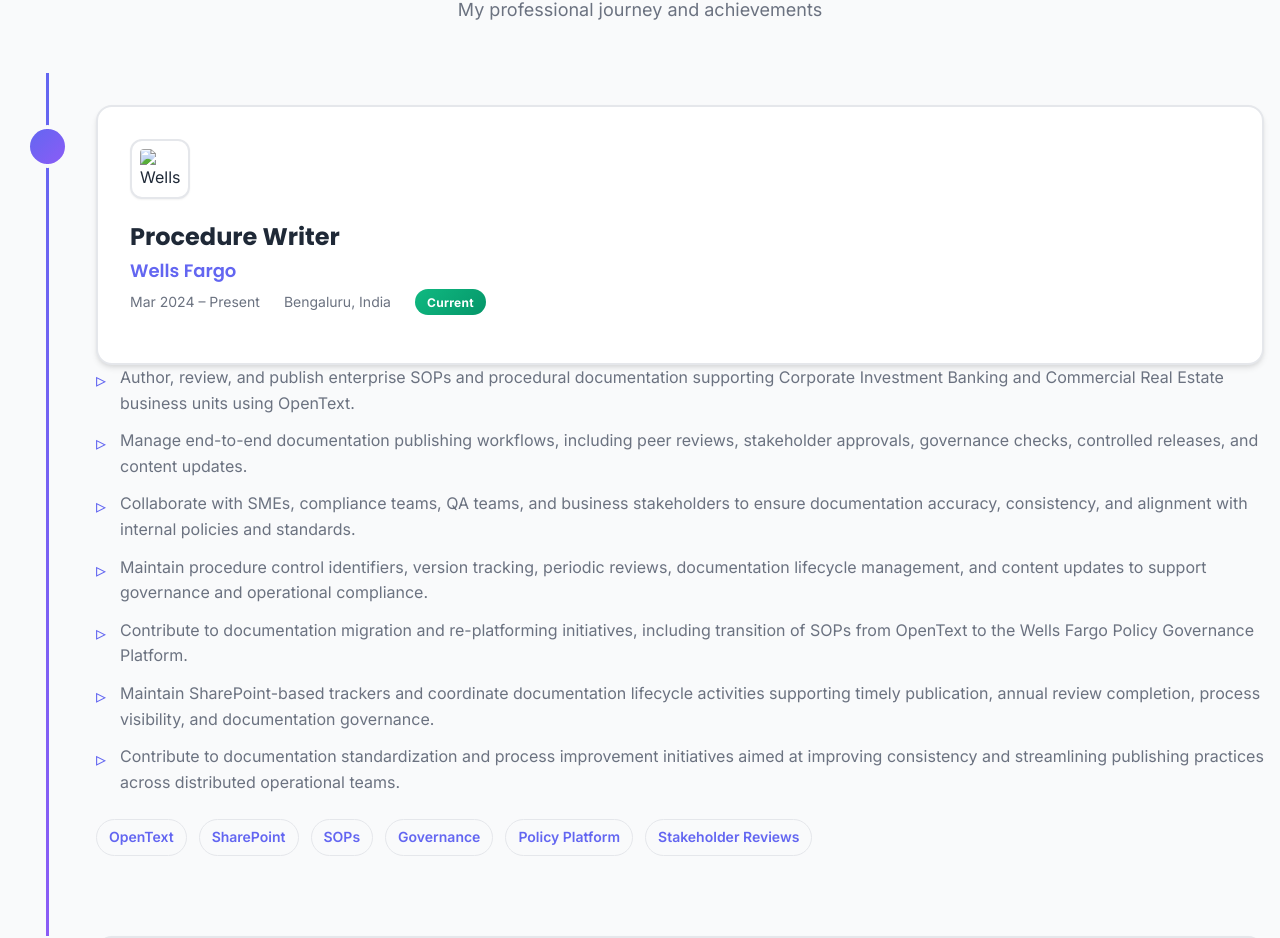
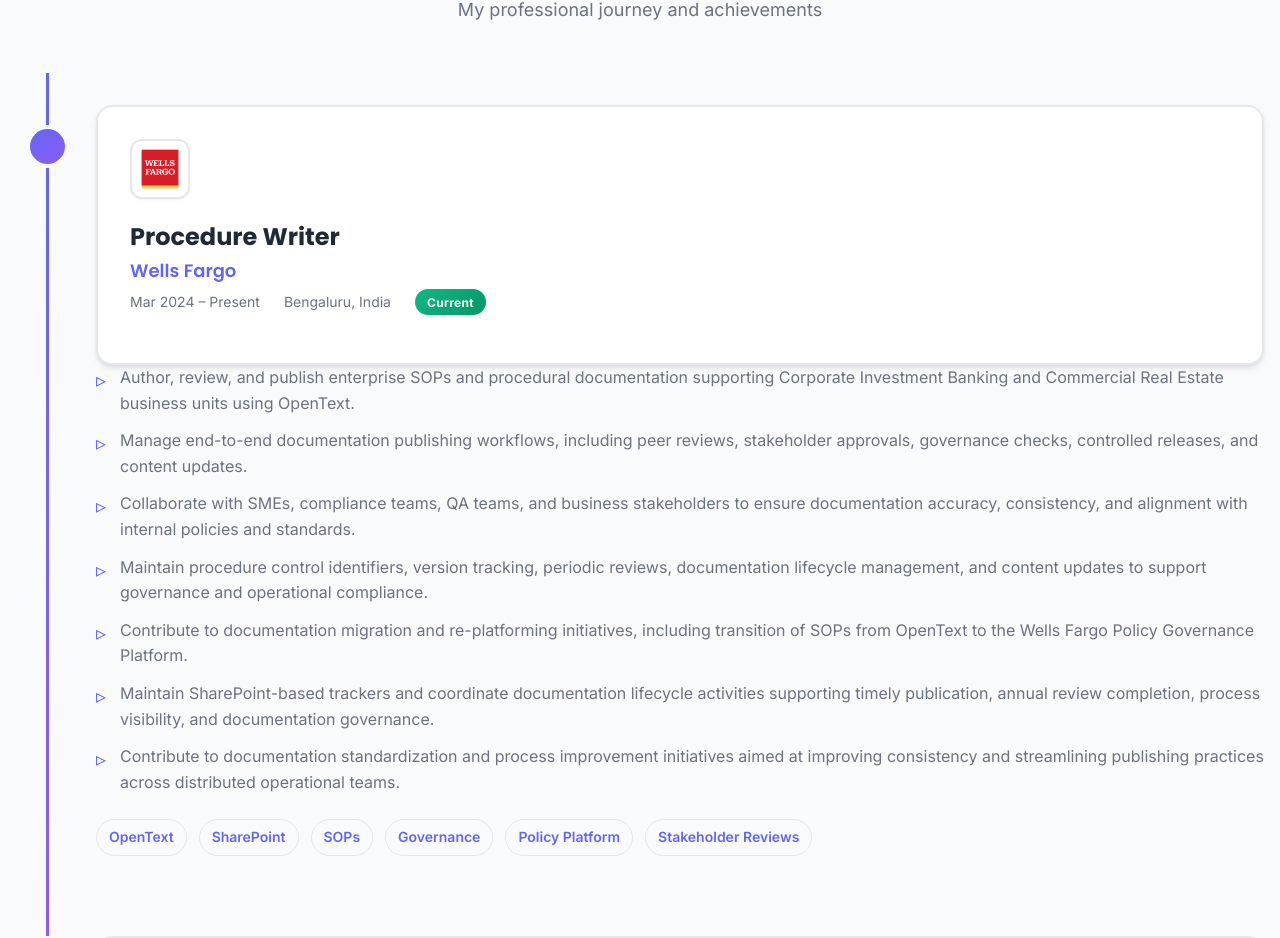
Before and after one commit to ahanachau99-glitch/ahanachau99-glitch.github.io, a plain HTML site: page index.html in a window 1280 px wide. Shown: the part 3631-4569 px from the top of the page. Drawn offline with Linux system fonts and the light colour scheme.

Commit message:
sddfd
sfdsfsd

```diff
--- a/index.html
+++ b/index.html
@@ -148,7 +148,7 @@
               <div class="job-header">
                 <div class="company-logo-section">
                   <div class="company-logo company-logo-img">
-                    <img src="assets/logos/wellsfargo.svg" alt="Wells Fargo" />
+                    <img src="assets/logos/Wells_Fargo_Logo_(2020).png" alt="Wells Fargo" />
                   </div>
                 </div>
                 </div>
```
Also changed, not shown: assets/logos/Wells_Fargo_Logo_(2020).png (added), assets/logos/images.png (added).
